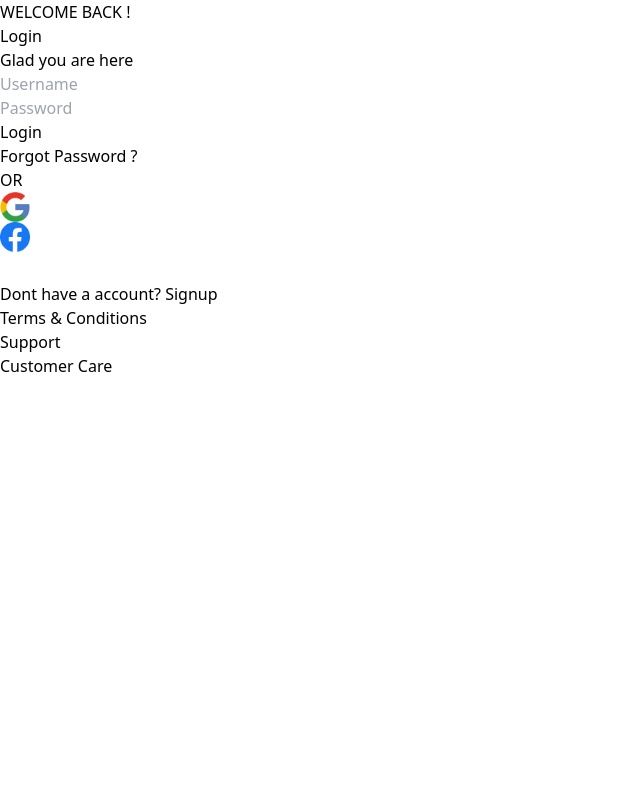
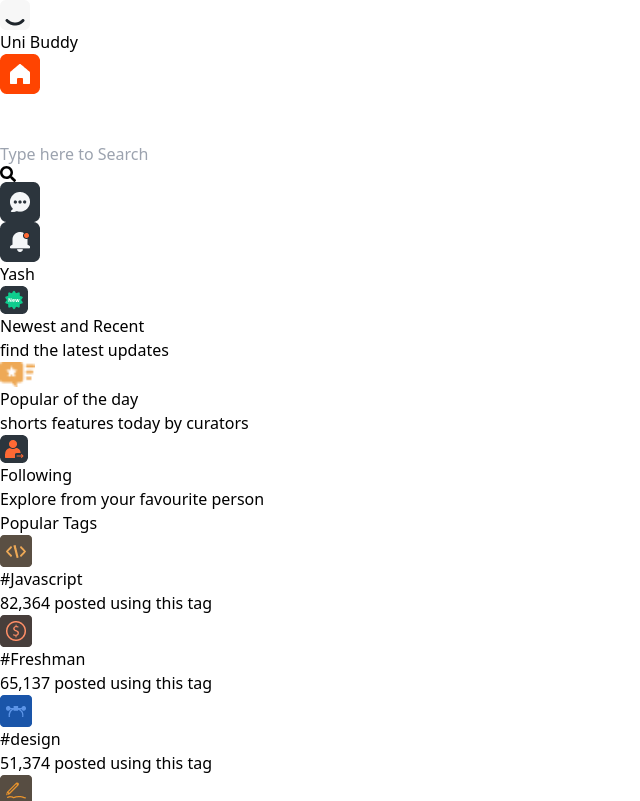
Before and after one commit to Yaswanth-2874/Uni-Buddy, a React (Vite) app in the folder frontend/: page / in a window 1280 px wide. Shown: the top 801 px of the page, without its empty margins (0-640 px from the left). Built offline with nearby package versions, Linux system fonts and the light colour scheme.

Commit message:
04-10-2024 8:21 pm commit

```diff
--- a/frontend/src/App.jsx
+++ b/frontend/src/App.jsx
@@ -6,8 +6,8 @@ import Login from './Pages/Login'
 function App() {
   return (
     <>
-    <Login/>
-    {/* <Main/> */}
+    {/* <Login/> */}
+    <Main/>
     </>
   )
 }
```
